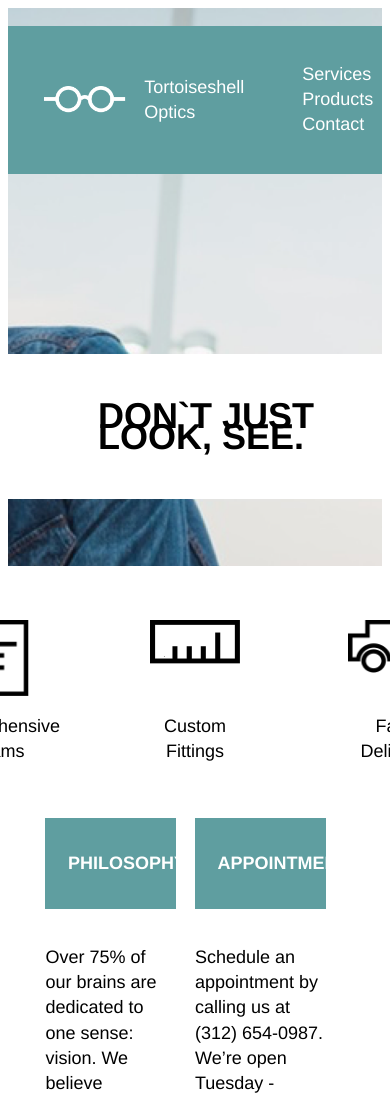
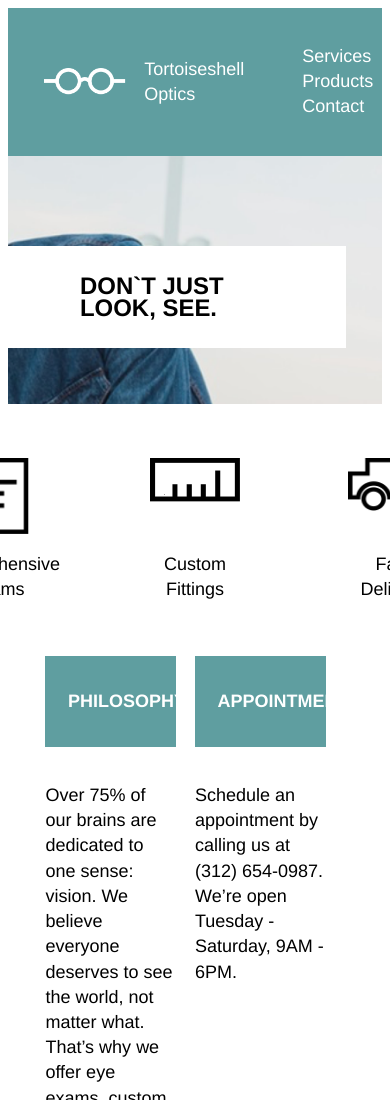
Before and after one commit to cmhatchell/Tortoiseshell, a plain HTML site: page index.html in a window 390 px wide. Shown: the top 1100 px of the page. Drawn offline with Linux system fonts and the light colour scheme.

Commit message:
tablet complete

```diff
--- a/resources/style.css
+++ b/resources/style.css
@@ -142,3 +142,27 @@ footer img {
 }
 
 /* MEDIA */
+
+    /* TABLET */
+
+@media only screen and (max-width: 1024px) {
+
+  header {
+    height: 22rem;
+    padding-top: 0;
+  }
+
+  nav.container {
+    max-width: 100%;
+  }
+
+  .main-banner {
+    margin-top: 5rem;
+    margin-right: 2rem;
+    padding: 0.75rem 4rem;
+  }
+
+  h1  {
+    font-size: 1.33rem;
+  }
+}
```
